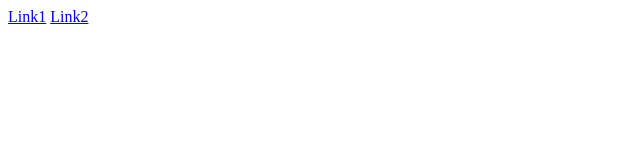
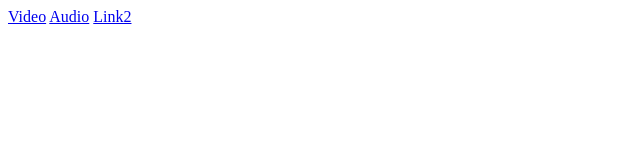
Before and after one commit to sushma-regidi/html-task4, a plain HTML site: page index.html in a window 1280 px wide. Shown: the full height of the page, 0-640 px from the left. Drawn offline with Linux system fonts and the light colour scheme.

Commit message:
Update index.html

```diff
--- a/index.html
+++ b/index.html
@@ -6,7 +6,8 @@
     <title>Document</title>
 </head>
 <body>
-    <a href="./videotag.html">Link1</a>
+    <a href="./videotag.html">Video</a>
+    <a href="./audio.html">Audio</a>
     <a href="./tables.html">Link2</a>
 </body>
 </html>
```
